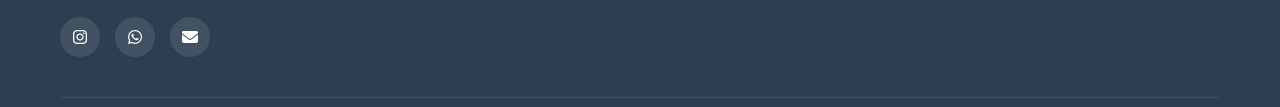
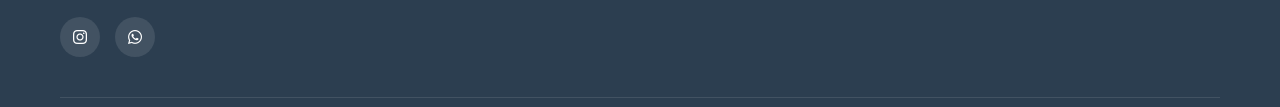
Before and after one commit to joaomarcosaa/site-beatriz, a plain HTML site: page index.html in a window 1280 px wide. Shown: the part 3734-3841 px from the top of the page. Drawn offline with nearby package versions, Linux system fonts and the light colour scheme.

Commit message:
Update index.html
email de final

```diff
--- a/index.html
+++ b/index.html
@@ -274,9 +274,6 @@
                         <a href="https://wa.me/5517982027247" target="_blank" rel="noopener noreferrer" aria-label="WhatsApp">
                             <i class="fab fa-whatsapp" aria-hidden="true"></i>
                         </a>
-                        <a href="mailto:eupsi.beatriz@gmail.com" aria-label="E-mail">
-                            <i class="fas fa-envelope" aria-hidden="true"></i>
-                        </a>
                     </div>
                 </div>
 
```
